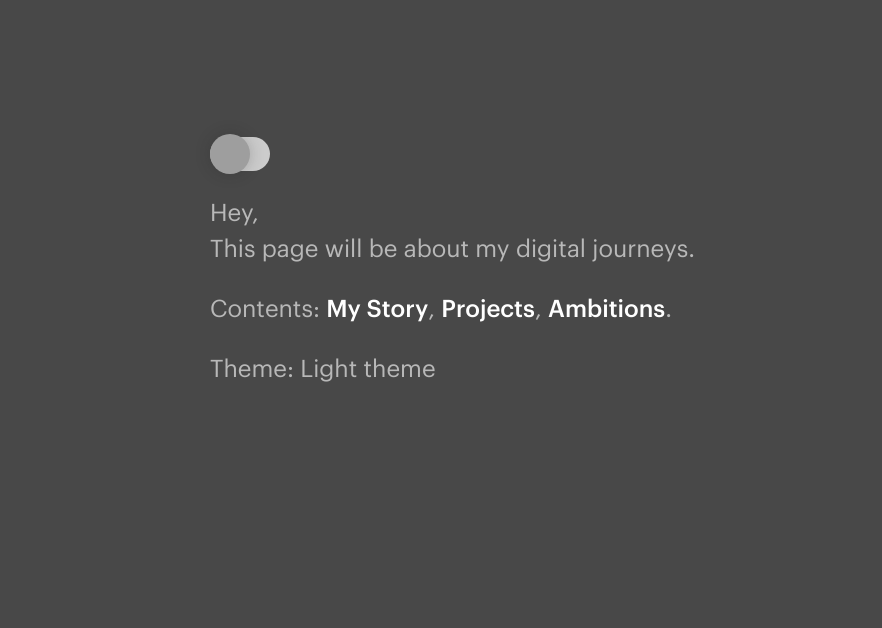
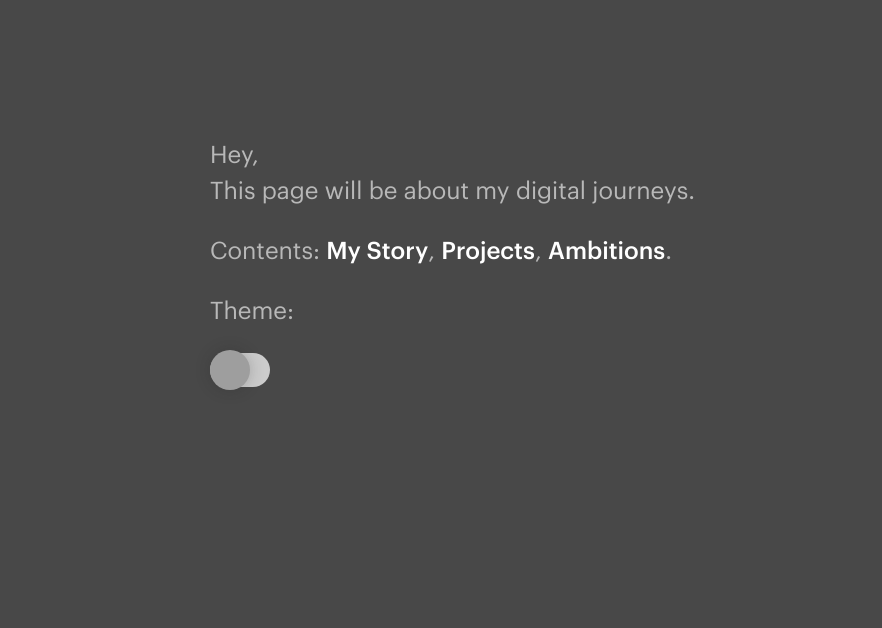
Before and after one commit to jesperekerling/ekerling.com, a plain HTML site: page index.html in a window 1280 px wide. Shown: the part 172-800 px from the top of the page, without its empty margins (30-912 px from the left). Drawn offline with Linux system fonts and the light colour scheme; grey boxes are pictures that could not be loaded; files whose address does not match are found by name.

Commit message:
Change of toggle button position

```diff
--- a/index.html
+++ b/index.html
@@ -18,6 +18,12 @@
     <main>
         <section class="profile-section">
             <p>
+                Hey,<br>
+                This page will be about my digital journeys.<br>
+                <p>Contents: <a href="#my-story">My Story</a>, <a href="#projects">Projects</a>, <a href="#ambitions">Ambitions</a>.</p>
+
+            </p>
+            <p>Theme:
                 <div class="">
                     <label id="switch" class="switch">
                         <input type="checkbox" onchange="toggleTheme()" id="slider">
@@ -25,13 +31,6 @@
                     </label>
                 </div>
             </p>
-            <p>
-                Hey,<br>
-                This page will be about my digital journeys.<br>
-                <p>Contents: <a href="#my-story">My Story</a>, <a href="#projects">Projects</a>, <a href="#ambitions">Ambitions</a>.</p>
-
-            </p>
-            <p>Theme: <span data-theme="dark_theme">Light theme</span></p>
 
         </section>
         <div class="profile-grid">
```
